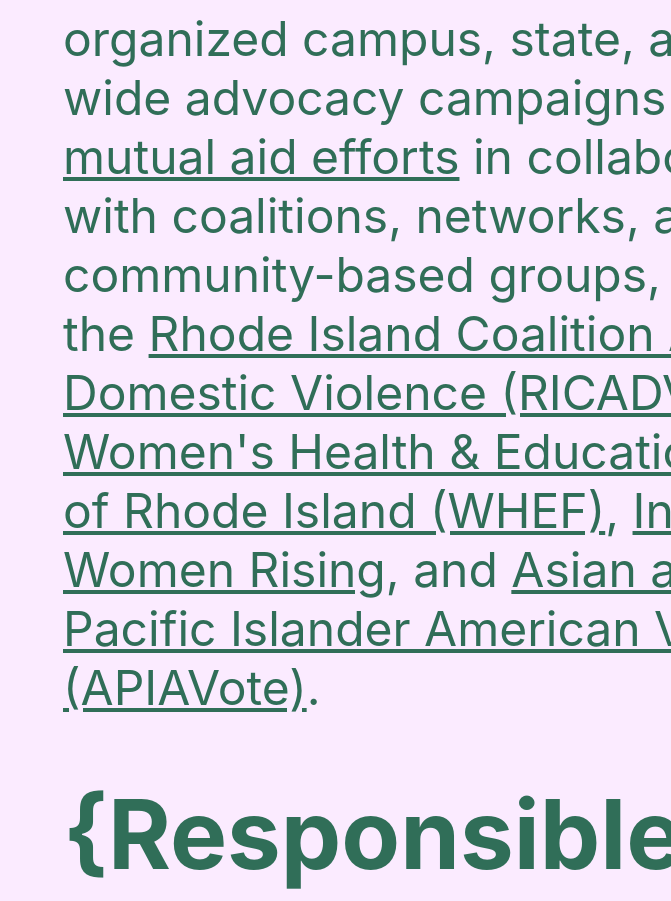
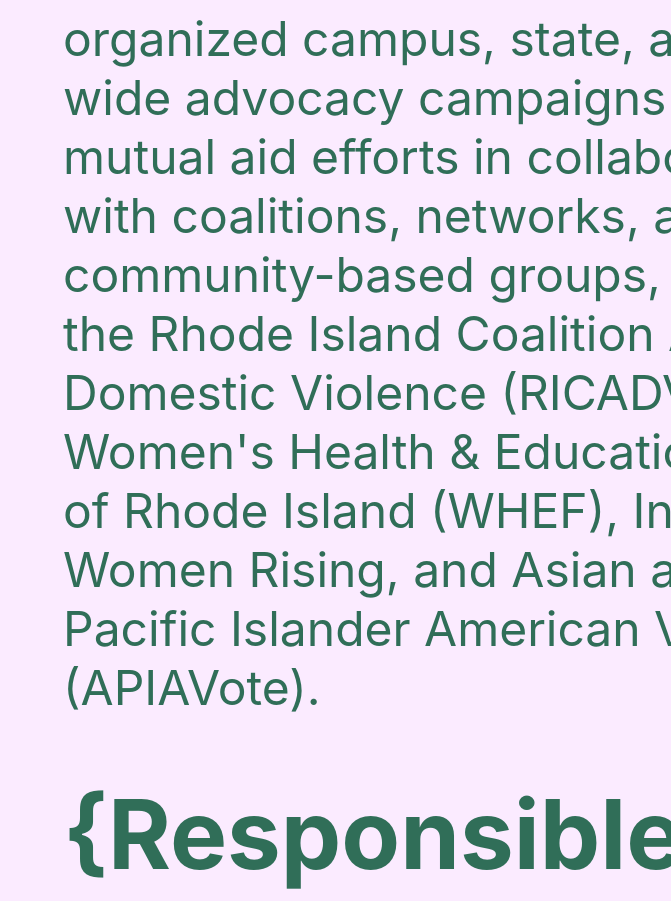
Before and after one commit to michelle-ding/michelle-ding.github.io, a React (Create React App) app: page / in a window 1280 px wide. Shown: the part 2905-3806 px from the top of the page, without its empty margins (609-1280 px from the left). Built offline with nearby package versions, Linux system fonts and the light colour scheme.

Commit message:
about edits

```diff
--- a/src/Body.tsx
+++ b/src/Body.tsx
@@ -9,7 +9,7 @@
 import dragon2 from './images/world2_ilo.png'
 function welcome(){
     return (
-        <div className="welcome" id="QuickBio">
+        <div className="welcome" id="About">
             <span>Hi there.</span>
             <br></br>
             <span>My name is </span>
@@ -33,9 +33,8 @@
              and Socially Responsible Computing (SRC) aims to bridge the gap between
              the technical and ethical through
              the development of creative, intentional, and comprehensive
-             resources for diverse audiences.
-             <br></br><br></br>
-            I have authored and designed Responsible AI & SRC content
+             resources for diverse audiences. <br></br><br></br>
+            I have authored and designed Responsible AI & computing content
             catered towards human rights non-profit organizations, state and local
             policymakers, industry scientists and engineers, and Brown University
             students. My work has been published by the {" "}
@@ -47,16 +46,15 @@
             My work has recieved funding from grants by Microsoft and
             the Ford Foundation.
             <br></br><br></br>
-            My past research and advocacy focus on sexual violence prevention, consent education,
+            My past <a id="ref" href="#Research">research and advocacy</a> focus on sexual violence prevention, consent education,
             reproductive justice, and intersectional & transnational feminism. I have organized
-            campus, state, and nation wide advocacy campaigns and <a id="ref" href="https://www.gofundme.com/f/students-brown-for-reproductive-justice" target="_blank">
-            mutual aid efforts</a> in collaboration with
+            campus, state, and nation wide advocacy campaigns and mutual aid efforts in collaboration with
             coalitions, networks, and local community-based groups, including the{" "}
-            <a id="ref" href="https://ricadv.org/" target="_blank">Rhode Island Coalition Against
-            Domestic Violence (RICADV)</a>, {" "}
-            <a id="ref" href="https://whefri.org/" target="_blank">The Women's Health & Education Fund of Rhode Island (WHEF)</a>,{" "}
-            <a id="ref" href="https://www.iwrising.org/" target="_blank">Indigenous Women Rising</a>, {" "}
-            and <a id="ref" href="https://apiavote.org/" target="_blank">Asian and Pacific Islander American Vote (APIAVote)</a>.
+            Rhode Island Coalition Against
+            Domestic Violence (RICADV),
+            The Women's Health & Education Fund of Rhode Island (WHEF),
+            Indigenous Women Rising,
+            and Asian and Pacific Islander American Vote (APIAVote).
             {/* I also serve
             as a <a id="ref" href="https://www.brown.edu/campus-life/health/services/promotion/sape" target="_blank">
             Sexual Assault Peer Educator</a> and facilitate Culture of Consent workshops for incoming
--- a/src/Nav.tsx
+++ b/src/Nav.tsx
@@ -6,7 +6,7 @@
   return(
     <nav>
       <ul>
-        <li><a href="#QuickBio">about,</a></li>
+        <li><a href="#About">about,</a></li>
         <li><a href="#ResponsibleAI">responsibleAI,</a></li>
 {/*
         <li><a href="#advocacy">advocacy,</a></li> */}
@@ -30,7 +30,7 @@
     }
     return (
         <div className="navtext">
-          <div id="togglecont" onClick={toggletheme}>
+          <div id="togglecont" onClick={toggletheme} aria-label="Click to change color theme">
             <img id="toggle" src={logoval ? ding2: ding}></img>
           </div>
           <br></br>
```
